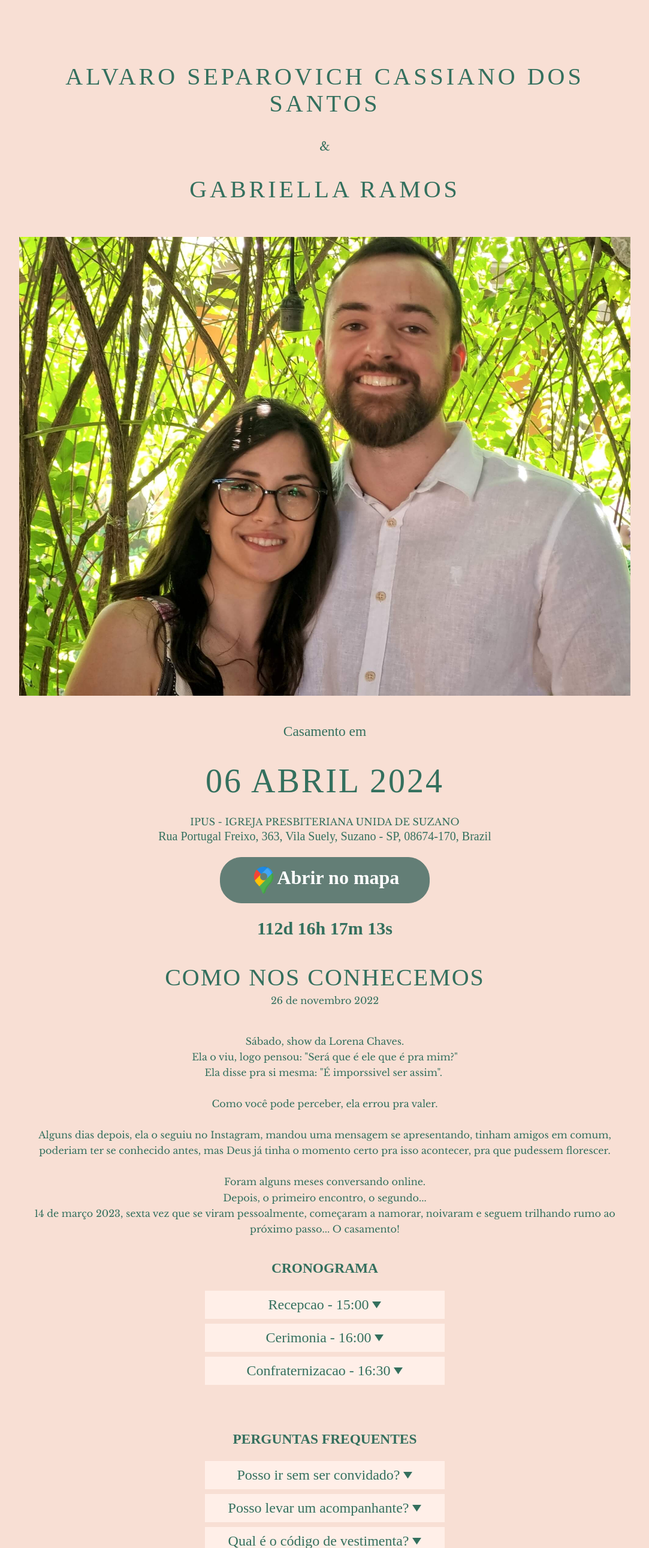
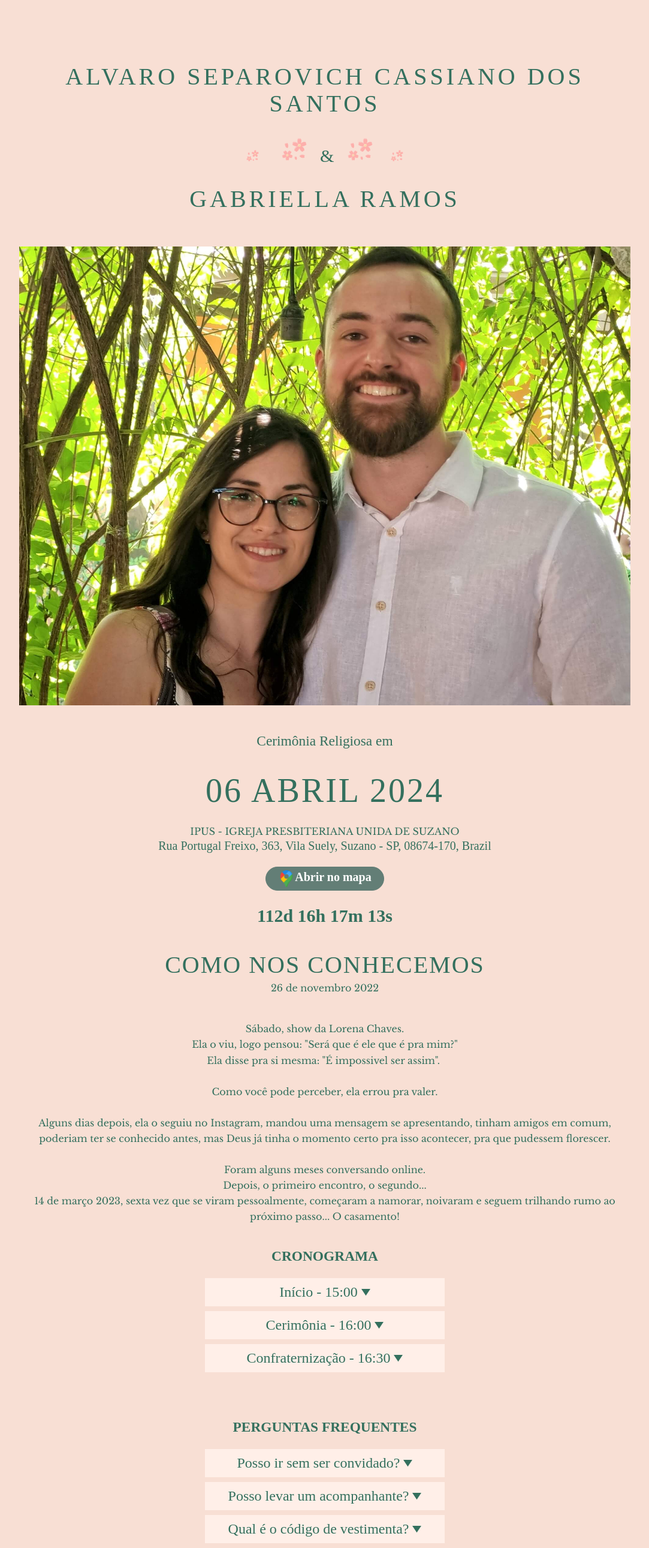
Before and after one commit to alvaroseparovich/wedding, a website: page index.html in a window 1280 px wide. Shown: the top 2581 px of the page at 60% size, without its empty margins (98-1181 px from the left). Drawn offline with Linux system fonts and the light colour scheme; a web font is replaced by a local one.

Commit message:
florzinha e correçao mo texto

```diff
--- a/index.html
+++ b/index.html
@@ -6,10 +6,10 @@
   <meta name="robots" content="noindex">
   <meta property="og:type" content="website">
   <meta property="og:title" content="Alvaro &amp; Gabriella - 06 Abril 2024">
-  <meta property="og:image" content="/imgs/casal/main.jpg">
+  <meta property="og:image" content="/imgs/casal/casal.jpg">
   <meta name="twitter:card" content="summary_large_image">
   <meta property="twitter:title" content="Alvaro &amp; Gabriella - 06 Abril 2024">
-  <meta name="twitter:image" property="twitter:image" content="/imgs/casal/main.jpg">
+  <meta name="twitter:image" property="twitter:image" content="/imgs/casal/casal.jpg">
   <style>
     /*tamanho das fontes 3 vezes maior */
 
@@ -85,10 +85,10 @@
     font-size: 19px;
     border: 1px solid #637E76;
     border-radius: 36px;
-    padding: 15px 50px;
+    padding: 5px 20px;
     cursor: pointer;
     display: inline-flex;
-    font-size: 1.6em;
+    font-size: 1em;
     font-weight: bold;
   }
   button img {
@@ -98,6 +98,24 @@
     color: #ffffff;
     background-color: #C69774;
     border-color: #C69774;
+  }
+  .title-alvaro-gabi {
+    font-weight: 400;
+    text-transform: uppercase;
+    line-height: 1.11;
+    letter-spacing: 5px;
+    font-size: 2em;
+  }
+  .flower-e { font-size: 1.5em;}
+  .flower-e img{
+    margin: 0 0.5em;
+  }
+  @media only screen and (max-width: 700px) {
+    .title-alvaro-gabi {
+      font-size: 1.5em;
+      line-height: 1;
+
+    }
   }
 </style>
 <style>
@@ -141,33 +159,15 @@
 --------------------------------------------------------------------------------------------
 ===========================================================================================================
 -->
-<h2 style="
-  font-weight: 400;
-  text-transform: uppercase;
-  line-height: 1.11;
-  letter-spacing: 5px;
-  font-size: 2em;
-  ">
+<h2 class="title-alvaro-gabi">
   Alvaro separovich Cassiano dos Santos
 </h2>
 
-<div style="
-  font-family: &quot;Libre Baskerville&quot;;
-  font-weight: 400;
-  text-transform: none;
-  line-height: 1.63;
-  letter-spacing: normal;
-  font-size: 16px;
-  font-size: 1em;">
+<div class="flower-e"> <img src="/static/floral-design.png" style="width: 0.7em;"> <img src="/static/floral-design.png" style="width: 1.4em;">
   &amp;
-</div>
+  <img src="/static/floral-design.png" style="width: 1.4em;"><img src="/static/floral-design.png" style="width: 0.7em;"></div>
 
-<h2 style="
-  font-weight: 400;
-  text-transform: uppercase;
-  line-height: 1.11;
-  letter-spacing: 5px;
-  font-size: 2em;">
+<h2 class="title-alvaro-gabi">
 Gabriella Ramos
 </h2>
 <br>
@@ -185,8 +185,7 @@ Gabriella Ramos
 ===========================================================================================================
 -->
 
-<h3 style="font-weight: 300;">
-Casamento em </h3>
+<h3 style="font-weight: 300;">Cerimônia Religiosa em</h3>
   <div class="e1ol6c1n3 css-5ael0v ei5ahdy5">
     <div class="css-xi606m ei5ahdy1">
 <h3 class="css-gf341y epna9lj0" style=" font-weight: 400; text-transform: uppercase; line-height: 1.07; letter-spacing: 3px;">
@@ -222,7 +221,7 @@ Como nos conhecemos</h3>
     <p class="css-0" style="font-family: &quot;Libre Baskerville&quot;; font-weight: 400; text-transform: none; line-height: 1.63; letter-spacing: normal; font-size: 16px;">
 Sábado, show da Lorena Chaves.
 Ela o viu, logo pensou: "Será que é ele que é pra mim?"
-Ela disse pra si mesma: "É imporssivel ser assim".
+Ela disse pra si mesma: "É impossivel ser assim".
 
 Como você pode perceber, ela errou pra valer.
 
@@ -241,16 +240,16 @@ Depois, o primeiro encontro, o segundo...
   <h3>CRONOGRAMA</h3>
   <div class="accordion">
     <div class="accordion-item">
-      <div class="accordion-header" onclick="toggleAccordion(1)">Recepcao - 15:00
+      <div class="accordion-header" onclick="toggleAccordion(1)">Início - 15:00
         <svg xmlns="http://www.w3.org/2000/svg" viewBox="0 0 24 24" width="15" height="15" fill="#34705e"><path d="M12 21l-12-18h24z"/></svg>
     </div>
       <div class="accordion-content" id="content1">
-        <p>Alguns lanchinhos leves, aproveite para conversar e aguardar a cerimônia.</p>
+        <p>Chegue cedo, aproveite para conversar, comer uns snacks e aguardar a cerimônia.</p>
       </div>
     </div>
 
     <div class="accordion-item">
-      <div class="accordion-header" onclick="toggleAccordion(2)">Cerimonia - 16:00
+      <div class="accordion-header" onclick="toggleAccordion(2)">Cerimônia - 16:00
         <svg xmlns="http://www.w3.org/2000/svg" viewBox="0 0 24 24" width="15" height="15" fill="#34705e"><path d="M12 21l-12-18h24z"/></svg>
     </div>
       <div class="accordion-content" id="content2">
@@ -259,7 +258,7 @@ Depois, o primeiro encontro, o segundo...
     </div>
 
     <div class="accordion-item">
-      <div class="accordion-header" onclick="toggleAccordion(3)">Confraternizacao - 16:30
+      <div class="accordion-header" onclick="toggleAccordion(3)">Confraternização - 16:30
         <svg xmlns="http://www.w3.org/2000/svg" viewBox="0 0 24 24" width="15" height="15" fill="#34705e"><path d="M12 21l-12-18h24z"/></svg>
     </div>
       <div class="accordion-content" id="content3">
```
Also changed, not shown: static/floral-design.png (added).
